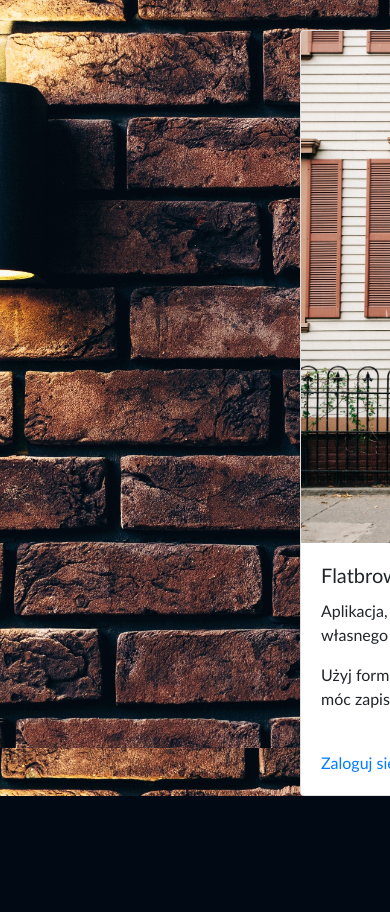
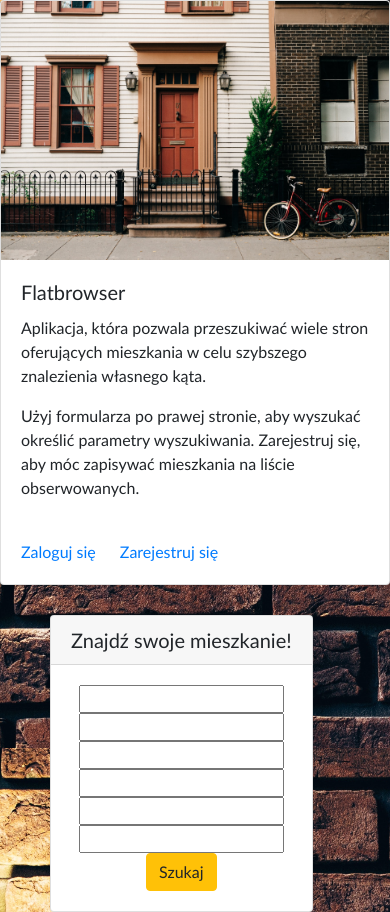
Before and after one commit to MateDawid/Django-flat-browser, a Django app: page / in a window 390 px wide; the page is wider, and only the part inside the window is pictured. Shown: the part 96-1008 px from the top of that part. Before the commit the page ends 892 px from the top of that part, so only its background shows below. Run offline with Django 3.2, Linux system fonts and the light colour scheme; some libraries are stand-ins or nearby versions.

Commit message:
Update style.css to display site on phone properly

```diff
--- a/flatbrowser/main/static/main/styles.css
+++ b/flatbrowser/main/static/main/styles.css
@@ -1,3 +1,9 @@
+* {
+  margin: 0;
+  padding: 0;
+  box-sizing: border-box;
+}
+
 body {
     background-image: url("background.jpg");
     background-repeat: no-repeat;
@@ -30,12 +36,14 @@ body {
     margin-top: 30px;
     margin-left: 300px;
     width: 48rem;
+    flex-wrap: wrap
 }
 
 #searchForm {
     margin-top: 30px;
     position: fixed;
     z-index: 1;
+    flex-wrap: wrap;
 }
 
 #offersCount {
@@ -112,3 +120,102 @@ body {
   margin-bottom: 10px;
   color: red !important;
 }
+
+@media (max-width: 640px) {
+
+  div {
+    display: block;
+    flex-wrap: wrap;
+    flex-grow: 1;
+
+  }
+
+  #infoCard {
+    margin: 0 auto;
+    width: 100%;
+  }
+
+  #searchForm {
+    margin-top: 30px !important;
+    margin-left: 50px;
+    position: absolute;
+    flex-wrap: wrap;
+  }
+
+  #offersCount {
+    margin-left: 5px;
+    color: whitesmoke;
+  }
+  #offerCard {
+      max-width: 100% !important;
+      max-height: 270px !important;
+      margin-top: 5px !important;
+      margin-right: 5px;
+      margin-bottom: 5px !important;
+      margin-left: 5px;
+      border-style: solid;
+      border-color: rgb(0, 0, 0);
+      border-width: thick;
+  }
+
+  #offerPicture {
+      visibility: hidden;
+      clear: both;
+      display: none;
+      max-width: 0%;
+      object-fit: cover;
+  }
+
+  #offerTitle {
+      font-weight: bold;
+      font-size: 25px;
+      margin-top: 30px !important;
+      margin-left: 50px;
+      margin-right: 20px;
+  }
+
+  #offerCity {
+      margin-top: 30px !important;
+      margin-left: 5px;
+      margin-right: 5px;
+  }
+
+  #offerSite {
+    margin-top: 30px !important;
+    margin-left: 5px;
+    margin-right: 5px;
+    max-width: 170px;
+    height:auto;
+    float:right
+  }
+
+  #offerArea {
+    margin-top: 30px !important;
+    margin-bottom: 5px;
+    font-size: 20px;
+  }
+
+  #offerPrice {
+    margin-top: 30px !important;
+    margin-bottom: 10px;
+    font-size: 20px;
+  }
+
+  #offerButton {
+    margin-left: 30px !important;
+    margin-top: 30px;
+    margin-bottom: 10px;
+  }
+
+  #hollowHeartButton {
+    margin-top: 30px !important;
+    margin-bottom: 10px;
+    color: black !important;
+  }
+
+  #fullHeartButton {
+    margin-top: 30px !important;
+    margin-bottom: 10px;
+    color: red !important;
+  }
+}
--- a/flatbrowser/main/templates/main/base.html
+++ b/flatbrowser/main/templates/main/base.html
@@ -3,6 +3,8 @@
 <!DOCTYPE html>
 <html>
 <head>
+    <meta charset="UTF-8">
+    <meta name="viewport" content="width=device-width, initial-scale=1.0">
     <link rel="stylesheet" href="https://stackpath.bootstrapcdn.com/bootstrap/4.5.2/css/bootstrap.min.css">
     <script src="https://code.jquery.com/jquery-3.2.1.slim.min.js" integrity="sha384-KJ3o2DKtIkvYIK3UENzmM7KCkRr/rE9/Qpg6aAZGJwFDMVNA/GpGFF93hXpG5KkN" crossorigin="anonymous"></script>
     <script src="https://cdnjs.cloudflare.com/ajax/libs/popper.js/1.12.9/umd/popper.min.js" integrity="sha384-ApNbgh9B+Y1QKtv3Rn7W3mgPxhU9K/ScQsAP7hUibX39j7fakFPskvXusvfa0b4Q" crossorigin="anonymous"></script>
```
